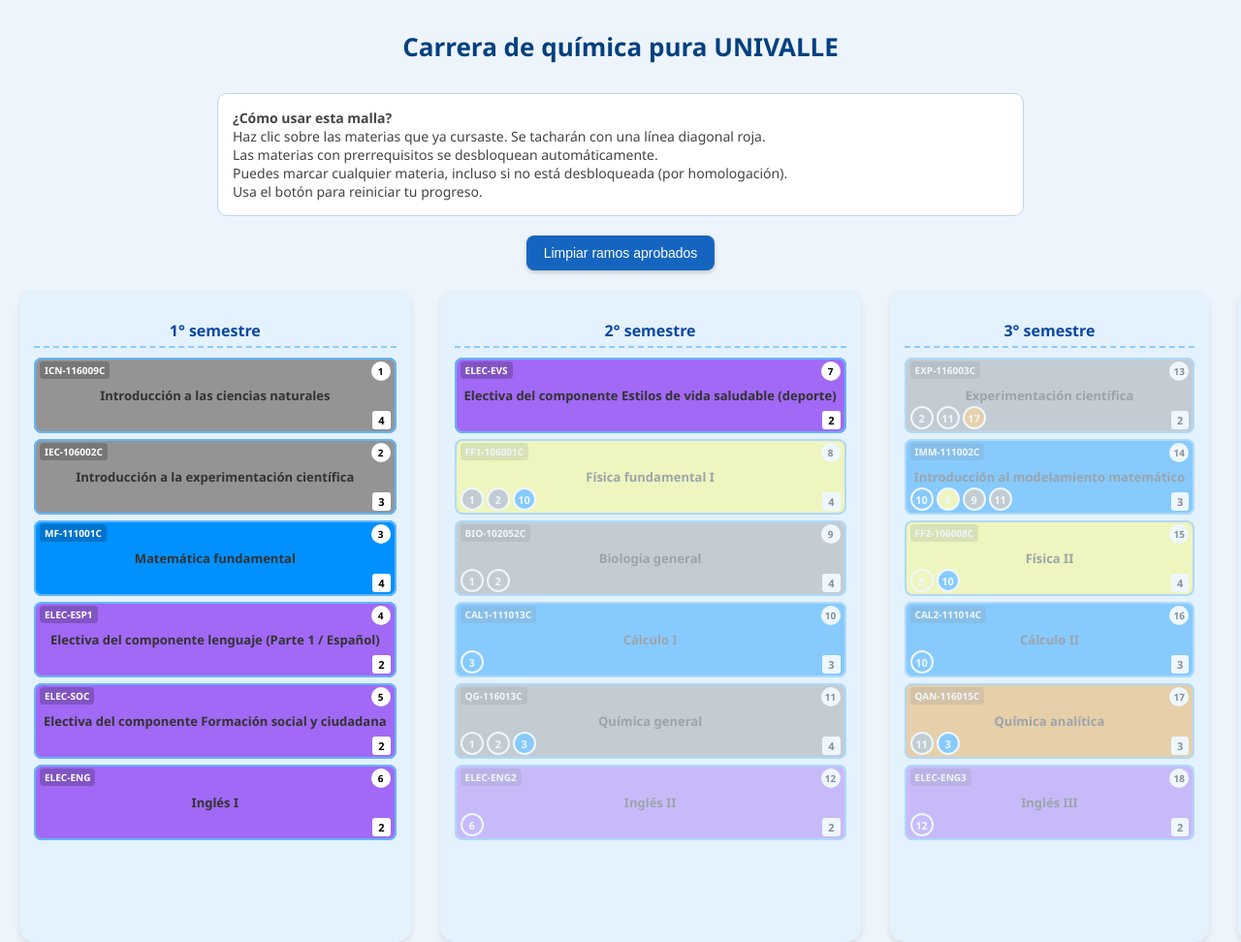
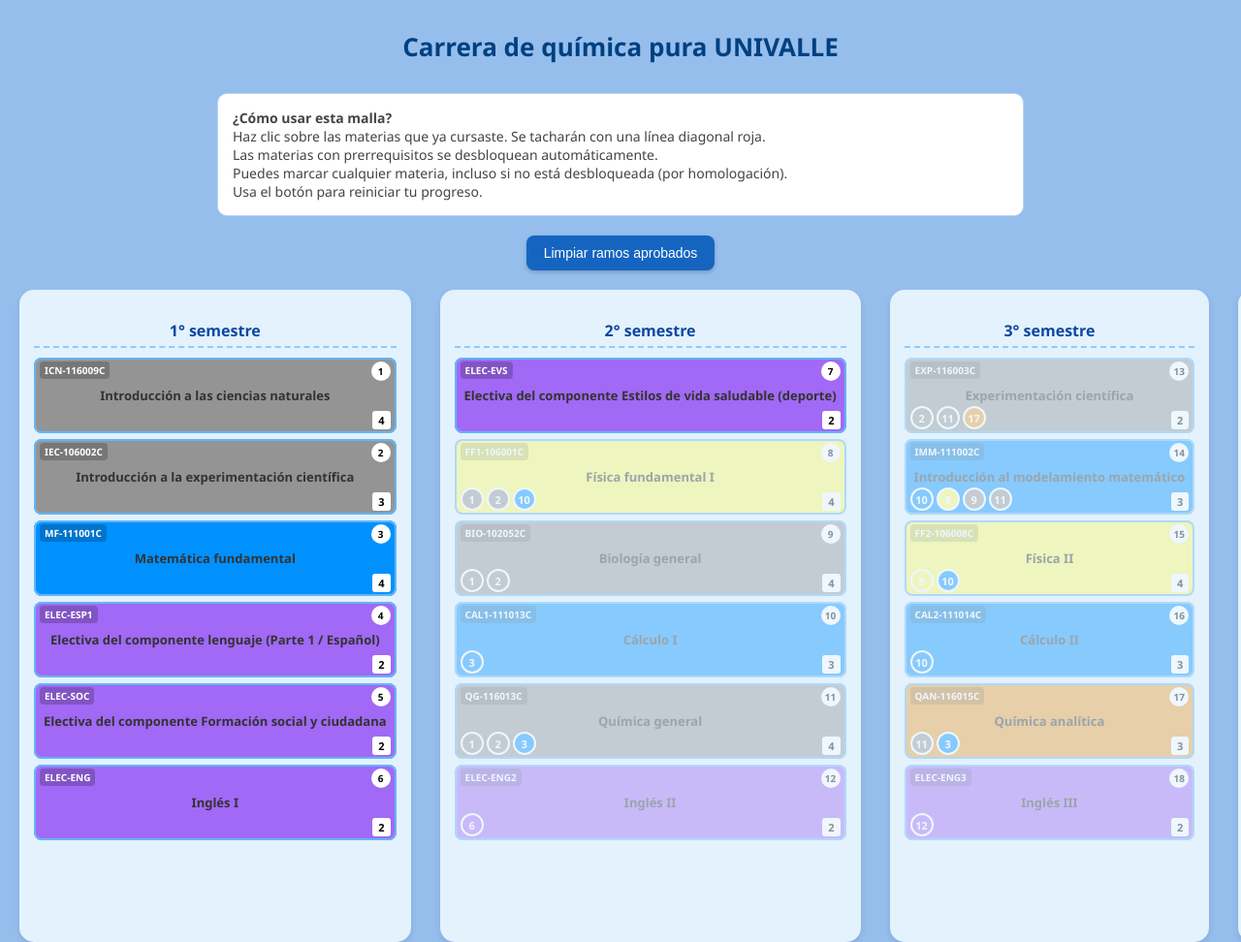
Before and after one commit to Happyghost-cpu/malla-interactiva-Quimica, a plain HTML site: page index.html in a window 1280 px wide. Shown: the top 972 px of the page at 97% size. Drawn offline with Linux system fonts and the light colour scheme.

Commit message:
Update index.html

```diff
--- a/index.html
+++ b/index.html
@@ -7,7 +7,7 @@
     body {
       margin: 0;
       font-family: 'Segoe UI', sans-serif;
-      background-color: #eef4fb;
+      background-color: #95beed;
       color: #333;
     }
 
```
